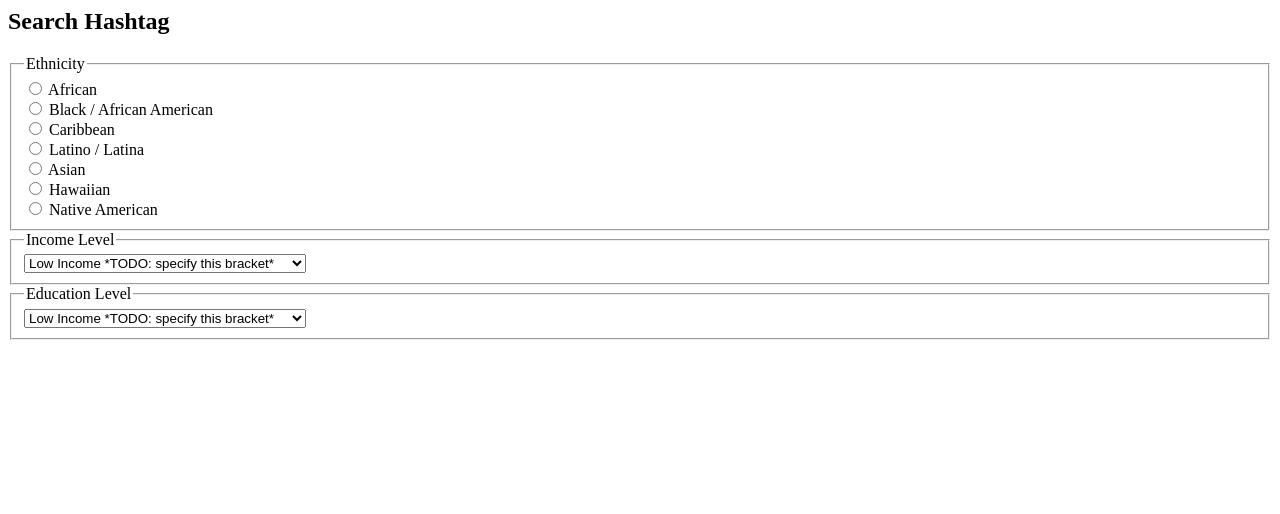
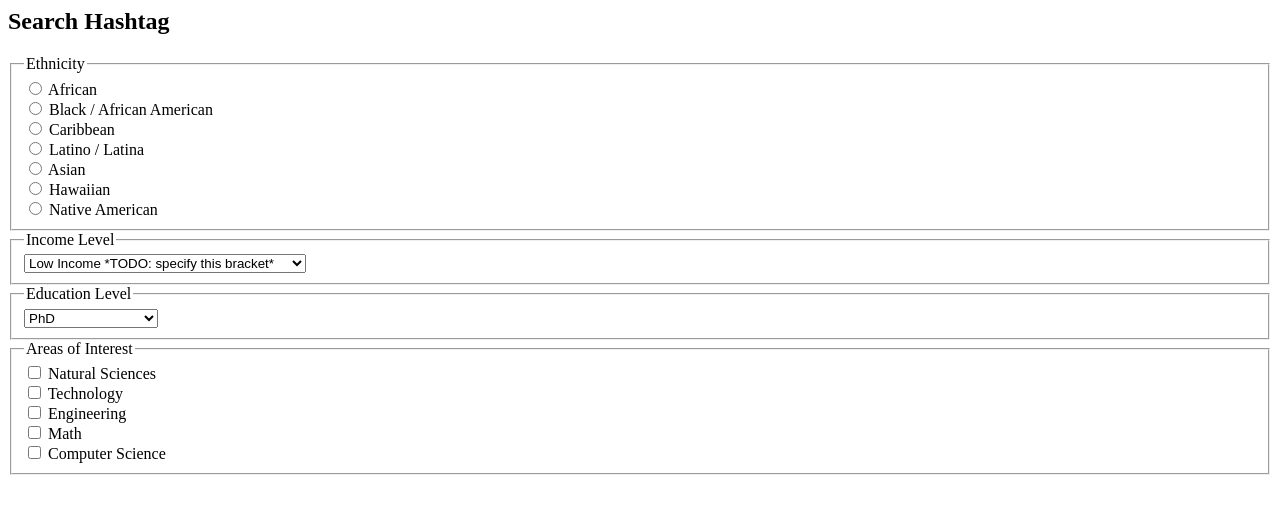
Before and after one commit to kezike/hashtag, a plain HTML site: page searchProfiles.html in a window 1280 px wide. Drawn offline with nearby package versions, Linux system fonts and the light colour scheme.

Commit message:
updated education level and areas of interest

```diff
--- a/searchProfiles.html
+++ b/searchProfiles.html
@@ -9,12 +9,12 @@
 			<fieldset>
 				<legend>Ethnicity</legend>
 				<input type="radio" name="ethnicity" value="african"> African <br>
-				<input type="radio" name="ethnicity" value="african_american"> Black / African American <br>
-				<input type="radio" name="ethnicity" value="caribbean"> Caribbean <br>
+				<input type="radio" name="ethnicity" value="black"> Black / African American <br>
+				<input type="radio" name="ethnicity" value="carib"> Caribbean <br>
 				<input type="radio" name="ethnicity" value="latinx"> Latino / Latina <br>
 				<input type="radio" name="ethnicity" value="asian"> Asian <br>
 				<input type="radio" name="ethnicity" value="hawaiian"> Hawaiian <br>
-				<input type="radio" name="ethnicity" value="native_american"> Native American <br>
+				<input type="radio" name="ethnicity" value="nativeAm"> Native American <br>
 			</fieldset>
 
 			<fieldset>
@@ -29,10 +29,25 @@
 			<fieldset>
 				<legend>Education Level</legend>
 				<select name="education">
-					<option value="low">Low Income *TODO: specify this bracket*</option>
-					<option value="mid">Middle Income *TODO: specify this bracket*</option>
-					<option value="high">High Income *TODO: specify this bracket*</option>
+					<option value="phd">PhD</option>
+					<option value="master">Masters</option>
+					<option value="bach">Bachelors</option>
+					<option value="assoc">Associate</option>
+					<option value="hiSch">High School</option>
+					<option value="genEd">General Education</option>
+					<option value="midSch">Middle School</option>
+					<option value="elemSch">Elementary School</option>
+					<option value="other">Other</option>
 				</select>
+			</fieldset>
+
+			<fieldset>
+				<legend>Areas of Interest</legend>
+				<input type="checkbox" name="interest" value="natSci"> Natural Sciences <br>
+				<input type="checkbox" name="interest" value="tech"> Technology <br>
+				<input type="checkbox" name="interest" value="eng"> Engineering <br>
+				<input type="checkbox" name="interest" value="math"> Math <br>
+				<input type="checkbox" name="interest" value="compSci"> Computer Science <br>
 			</fieldset>
 		</form>
 		<script src="https://ajax.googleapis.com/ajax/libs/jquery/3.1.0/jquery.min.js"></script>
```
